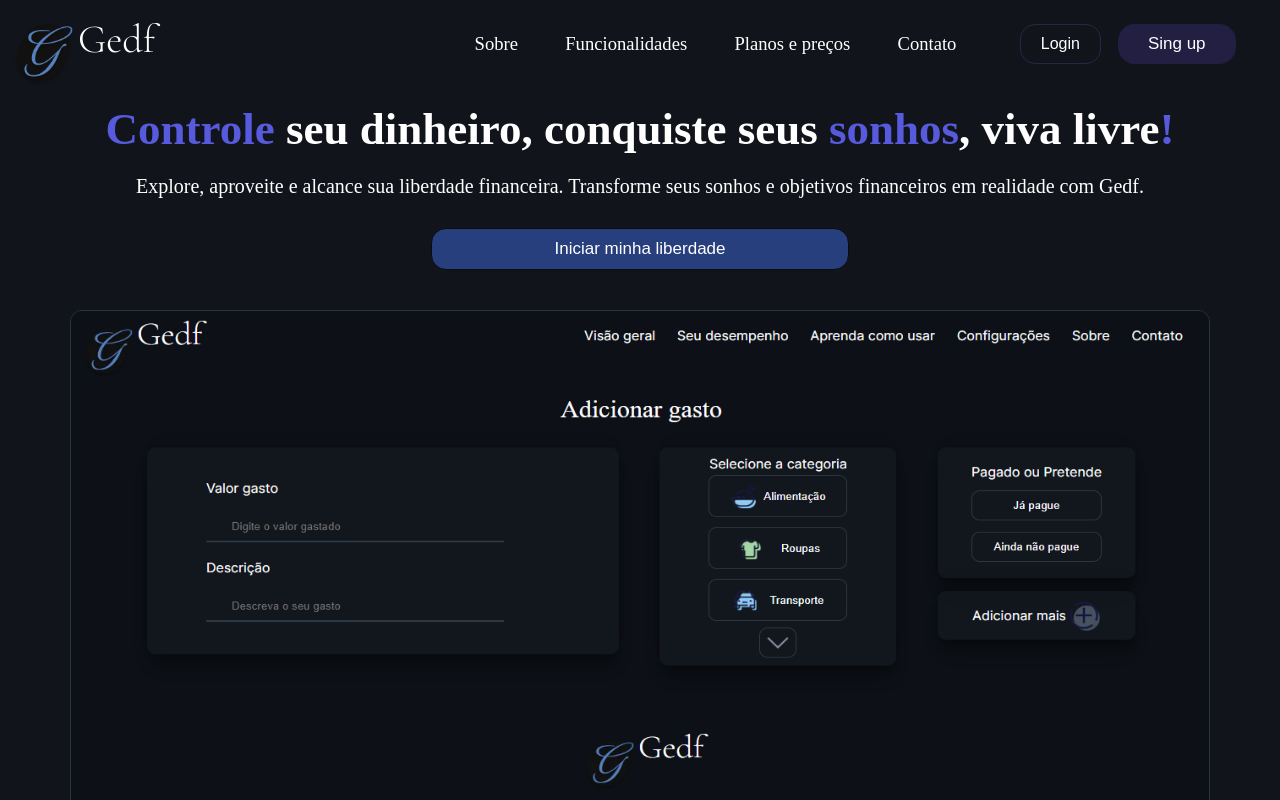
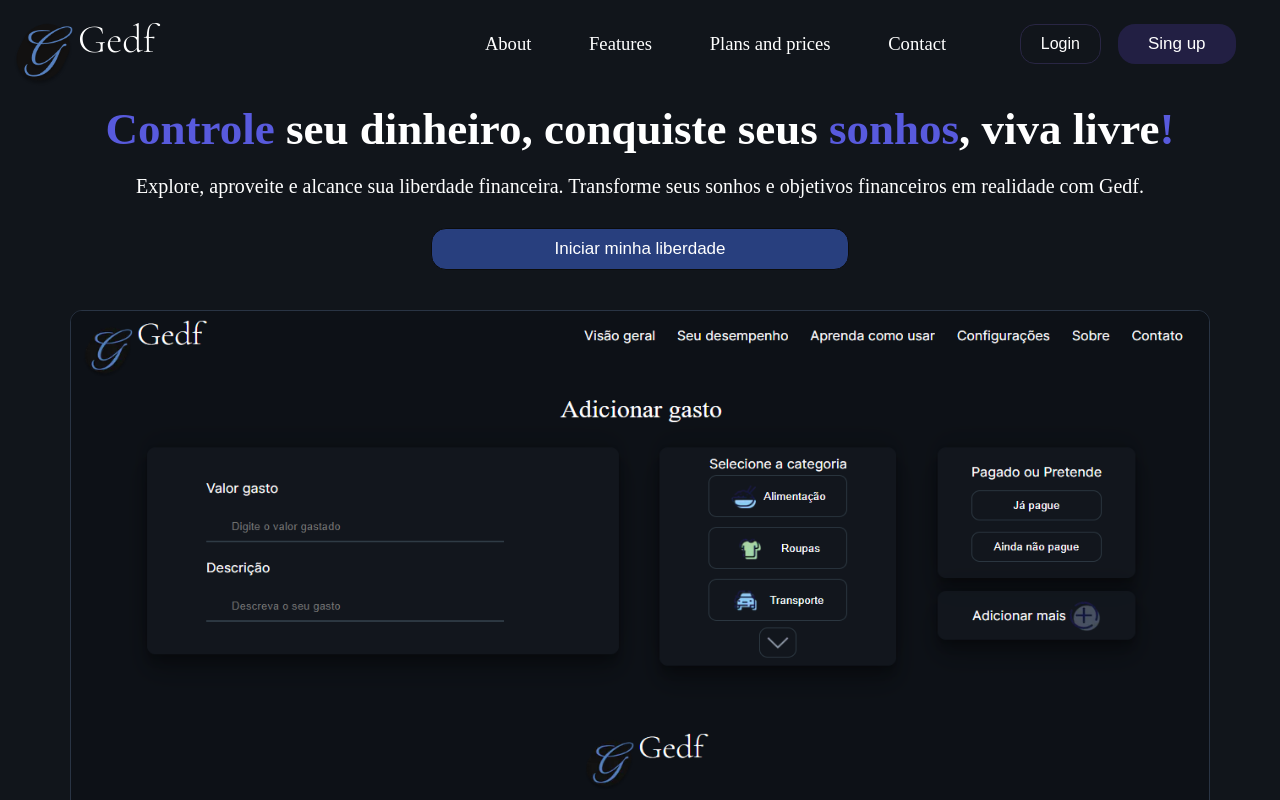
Before and after one commit to Jose-leandro/Gerenciador-Financeiro-Gedf, a Next.js app: page / in a window 1280 px wide. Shown: the top 800 px of the page. Built offline with nearby package versions, Linux system fonts and the light colour scheme.

Commit message:
refactor: rename foooter.js and header.js to .jsx and update language in header
Renamed foooter.js to footer.jsx and header.js to header.jsx. Also updated the header component to change the language from Portuguese to English, preparing for an English version of the project.

```diff
--- a/app/components/footer.js
+++ /dev/null
@@ -1,60 +0,0 @@
-
-import stylesFooter from '../../src/Sass/footer.module.sass'
-
-import Image from "next/image"
-import { Cormorant_Garamond } from 'next/font/google'
-
-const cormorant_garamond = Cormorant_Garamond({ subsets: ['latin'], style: ["normal"], weight: ['300'] })
-
-export default function Footer() {
-    return (
-        <>
-            <div className={stylesFooter.footer__logo}>
-                <Image src="/img/logo.png" width={70} height={80} alt="logo do site" />
-                <h1 className={` ${cormorant_garamond.className} ${stylesFooter.logo__h1}`}>Gedf</h1>
-            </div>
-
-            <div className={stylesFooter.footer__informacoes}>
-
-                <div>
-                    <h2 className={stylesFooter.footer__titulo} >Sobre nós</h2>
-                    <ul>
-                        <li>O que é GEDF</li>
-                    </ul>
-                </div>
-
-                <div>
-                    <h2 className={stylesFooter.footer__titulo}>Contato</h2>
-                    <ul>
-                        <li>Por Telefone</li>
-                        <li>Por email</li>
-                        <li>Whatsapp</li>
-                        <li>E Mais</li>
-                    </ul>
-                </div>
-
-                <div>
-                    <h2 className={stylesFooter.footer__titulo}>Termos e políticas</h2>
-                    <ul>
-
-                        <li>Termos de uso</li>
-                        <li>Polítca de privadicade</li>
-                        <li>Política de cookies</li>
-                    </ul>
-                </div>
-
-                <div>
-                    <h2 className={stylesFooter.footer__titulo}>Direitos autorais</h2>
-                    <ul>
-                        <li>Uso de imagens e icones</li>
-                    </ul>
-                </div>
-            </div>
-
-            <div className={stylesFooter.desenvolvedor}>
-                <h3 className={stylesFooter.desenvolvedor__nome}>&copy; Desenvolvido por José Leandro</h3>
-            </div>
-
-        </>
-    )
-}
--- /dev/null
+++ b/app/components/footer.jsx
@@ -0,0 +1,63 @@
+import React from 'react';
+
+import Image from 'next/image';
+import { Cormorant_Garamond } from 'next/font/google';
+import stylesFooter from '../../src/Sass/footer.module.sass';
+
+const cormorant_garamond = Cormorant_Garamond({ subsets: ['latin'], style: ['normal'], weight: ['300'] });
+
+export default function Footer() {
+  return (
+    <>
+    <div className={stylesFooter.footer__contener}>
+      <div className={stylesFooter.footer__logo}>
+        <Image src="/img/logo.png" width={70} height={80} alt="logo do site" />
+        <h1 className={` ${cormorant_garamond.className} ${stylesFooter.logo__h1}`}>Gedf</h1>
+      </div>
+
+      <div className={stylesFooter.desenvolvedor}>
+        <h3 className={stylesFooter.desenvolvedor__nome}>&copy; Desenvolvido por José Leandro</h3>
+      </div>
+    </div>
+
+      <div className={stylesFooter.footer__informacoes}>
+
+        <div>
+          <h2 className={stylesFooter.footer__titulo}>Sobre nós</h2>
+          <ul>
+            <li className={stylesFooter.titulo__li}>O que é GEDF</li>
+          </ul>
+        </div>
+
+        <div>
+          <h2 className={stylesFooter.footer__titulo}>Contato</h2>
+          <ul>
+            <li className={stylesFooter.titulo__li}>Por Telefone</li>
+            <li className={stylesFooter.titulo__li}>Por email</li>
+            <li className={stylesFooter.titulo__li}>Whatsapp</li>
+            <li className={stylesFooter.titulo__li}>E Mais</li>
+          </ul>
+        </div>
+
+        <div>
+          <h2 className={stylesFooter.footer__titulo}>Termos e políticas</h2>
+          <ul>
+
+            <li className={stylesFooter.titulo__li}>Termos de uso</li>
+            <li className={stylesFooter.titulo__li}>Polítca de privadicade</li>
+            <li className={stylesFooter.titulo__li}>Política de cookies</li>
+          </ul>
+        </div>
+
+        <div>
+          <h2 className={stylesFooter.footer__titulo}>Direitos autorais</h2>
+          <ul>
+            <li>Uso de imagens e icones</li>
+          </ul>
+        </div>
+      </div>
+
+
+    </>
+  );
+}
--- a/app/components/header.js
+++ /dev/null
@@ -1,60 +0,0 @@
-import styles from "../../src/Sass/header.module.sass"
-import Image from "next/image"
-import { Cormorant_Garamond } from 'next/font/google'
-import { useRef } from "react"
-import { useEffect } from "react"
-
-const cormorant_garamond = Cormorant_Garamond({ subsets: ['latin'], style: ["normal"], weight: ['300'] })
-
-export default function Header(props) {
-    const divMenu = useRef(null)
-
-    useEffect(() => {
-
-        if (divMenu && divMenu.current) {
-            divMenu.current.style.display = 'flex';
-        }
-    }, [])
-
-
-
-    return (
-        <div className={styles.div}>
-            <div className={styles.div__logo}>
-                <Image src="/img/logo.png" width={70} height={80} alt="logo do site" />
-                <h1 className={` ${cormorant_garamond.className} ${styles.div__h1}`}>Gedf</h1>
-            </div>
-            <div className={styles.menu} ref={divMenu}>
-                {props.estadoUsuario ? (
-                    <ul className={styles.div__ul}>
-                        <li>Visão geral</li>
-                        <li>Seu desempenho</li>
-                        <li>Aprenda como usar</li>
-                        <li>Configurações</li>
-                        <li>Sobre</li>
-                        <li>Contato</li>
-                    </ul>
-                ) : (
-                    <>
-                        <ul className={styles.div__ul}>
-                            <li className={styles.div__li}>Sobre</li>
-                            <li className={styles.div__li}>Funcionalidades</li>
-                            <li className={styles.div__li}>Planos e preços</li>
-                            <li className={styles.div__li}>Contato</li>
-                        </ul>
-
-                        <div className={styles.menu__usuario}>
-                            <button className={styles.usuario__login}>
-                                Login
-                            </button>
-
-                            <button className={styles.usuario__sing}>
-                                Sing up
-                            </button>
-                        </div>
-                    </>
-                )}
-            </div>
-        </div>
-    )
-}
--- /dev/null
+++ b/app/components/header.jsx
@@ -0,0 +1,56 @@
+import React, { useRef, useEffect } from 'react';
+import Image from 'next/image';
+import { Cormorant_Garamond } from 'next/font/google';
+import styles from '../../src/Sass/header.module.sass';
+
+const cormorant_garamond = Cormorant_Garamond({ subsets: ['latin'], style: ['normal'], weight: ['300'] });
+
+export default function Header(props) {
+  const divMenu = useRef(null);
+
+  useEffect(() => {
+    if (divMenu && divMenu.current) {
+      divMenu.current.style.display = 'flex';
+    }
+  }, []);
+
+  return (
+    <div className={styles.div}>
+      <div className={styles.div__logo}>
+        <Image src="/img/logo.png" width={70} height={80} alt="logo do site" />
+        <h1 className={` ${cormorant_garamond.className} ${styles.div__h1}`}>Gedf</h1>
+      </div>
+      <div className={styles.menu} ref={divMenu}>
+        {props.estadoUsuario ? (
+          <ul className={styles.div__ul}>
+            <li>Overview</li>
+            <li>Your performance</li>
+            <li>Learn how to use</li>
+            <li>Settings</li>
+            <li>About</li>
+            <li>Contact</li>
+          </ul>
+        ) : (
+          <>
+            <ul className={styles.div__ul}>
+              <li className={styles.div__li}>About</li>
+              <li className={styles.div__li}>Features</li>
+              <li className={styles.div__li}>Plans and prices</li>
+              <li className={styles.div__li}>Contact</li>
+            </ul>
+
+            <div className={styles.menu__usuario}>
+              <button className={styles.usuario__login}>
+                Login
+              </button>
+
+              <button className={styles.usuario__sing}>
+                Sing up
+              </button>
+            </div>
+          </>
+        )}
+      </div>
+    </div>
+  );
+}
```
